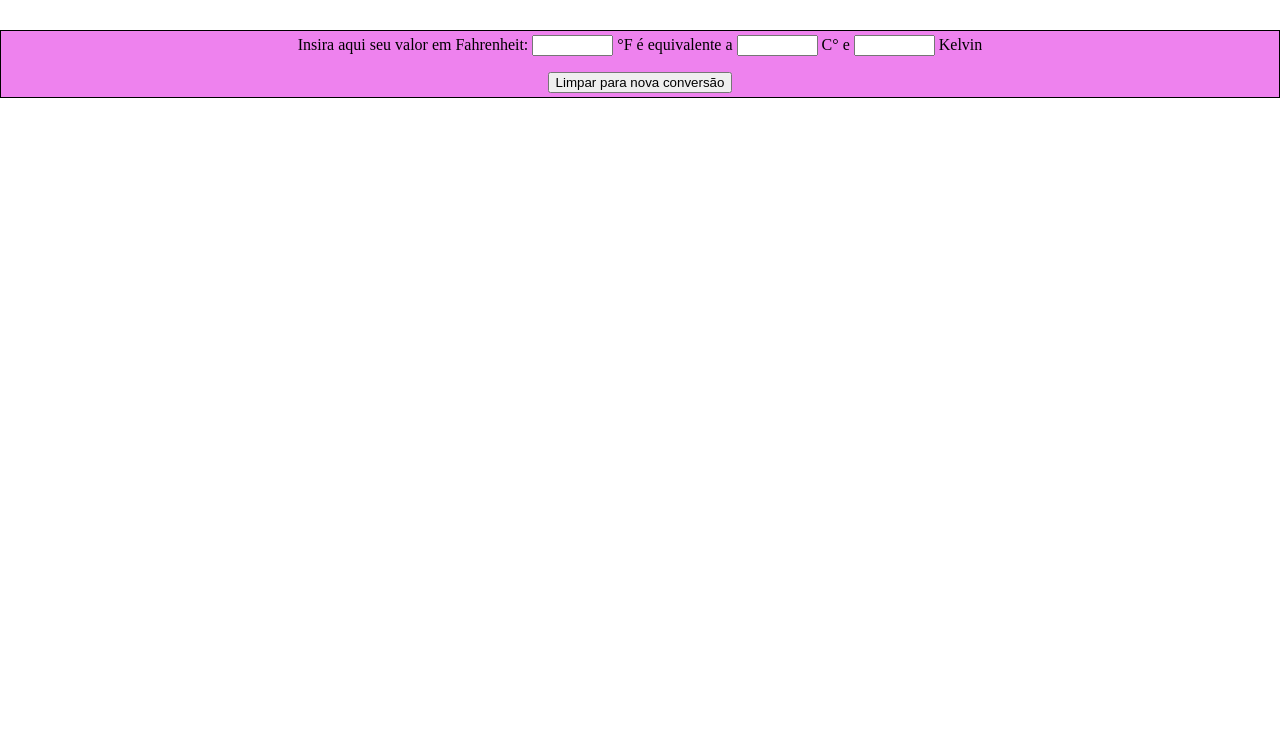
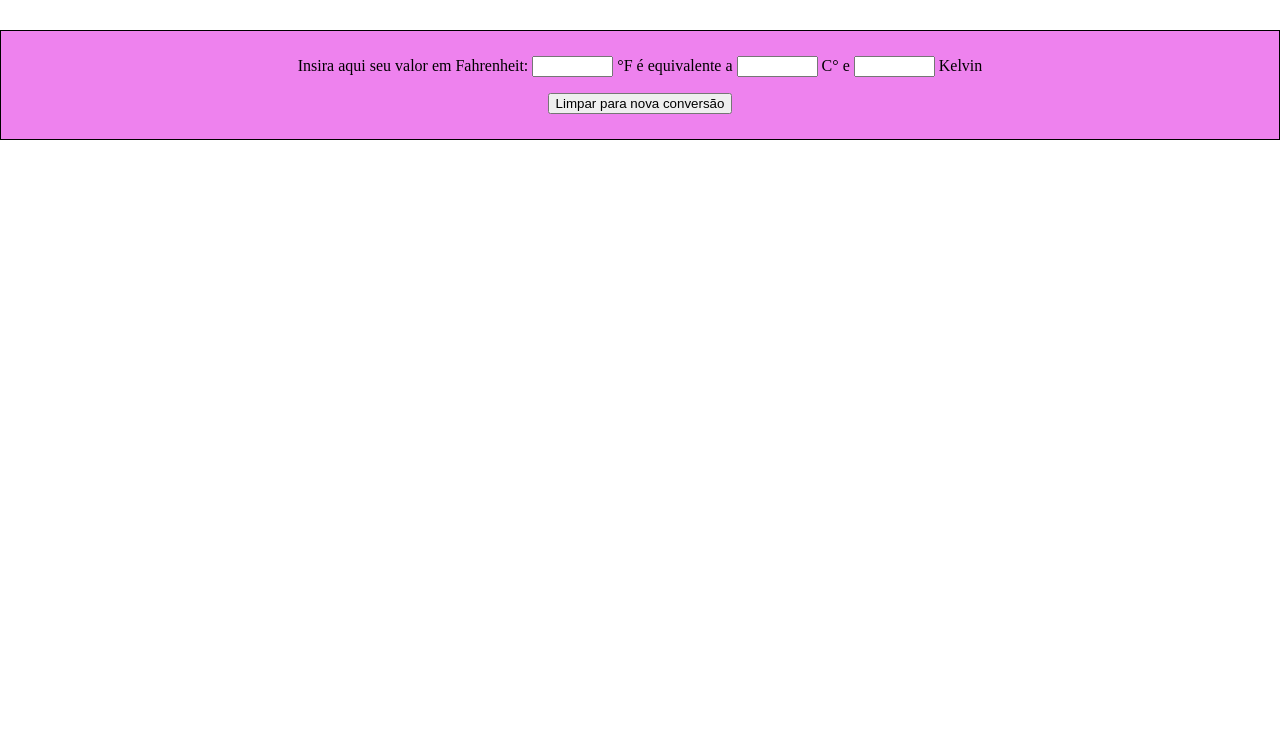
Before and after one commit to skiednia/SA, a plain HTML site: page index.html in a window 1280 px wide. Shown: the part 50-800 px from the top of the page. Drawn offline with Linux system fonts and the light colour scheme.

Commit message:
ajuste no design

```diff
--- a/index.html
+++ b/index.html
@@ -20,8 +20,8 @@
      </div>
 </header>
 
-<form style="border: 1px double black; background-color: violet;
-	padding: 4px;text-align:center;"
+<form style="border: 1.5px double black; background-color: violet;
+	padding: 25px;text-align:center;"
 	name="convert">
 
         Insira aqui seu valor em Fahrenheit: <input 	type="text"
```
